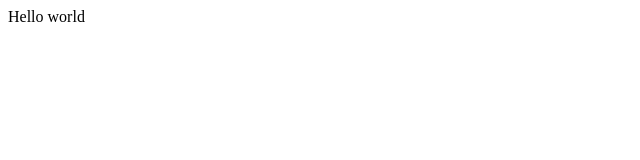
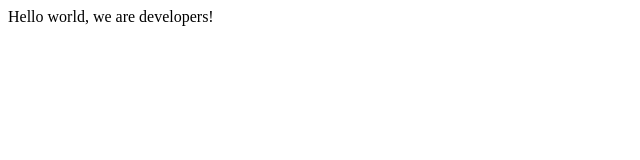
Before and after one commit to MungaE/Microverse_Eunice_Aduonye, a plain HTML site: page index.html in a window 1280 px wide. Shown: the whole page, without its empty margins (0-640 px from the left). Drawn offline with Linux system fonts and the light colour scheme.

Commit message:
edited index html

```diff
--- a/index.html
+++ b/index.html
@@ -8,7 +8,7 @@
 
   <body>
     <script src="https://cdn.freecodecamp.org/testable-projects-fcc/v1/bundle.js"></script>
-    Hello world
+    Hello world, we are developers!
 
     <!--
 
```
